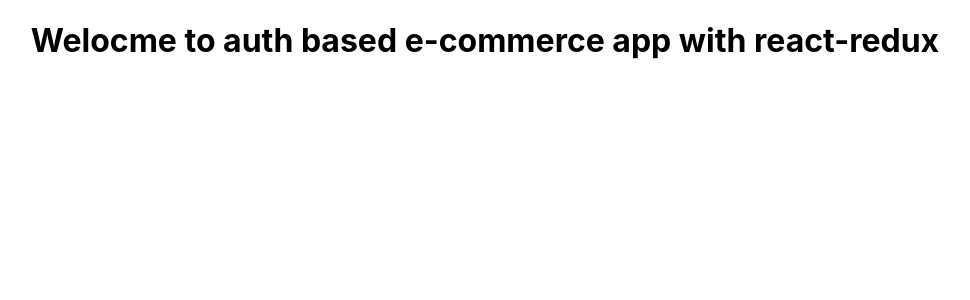
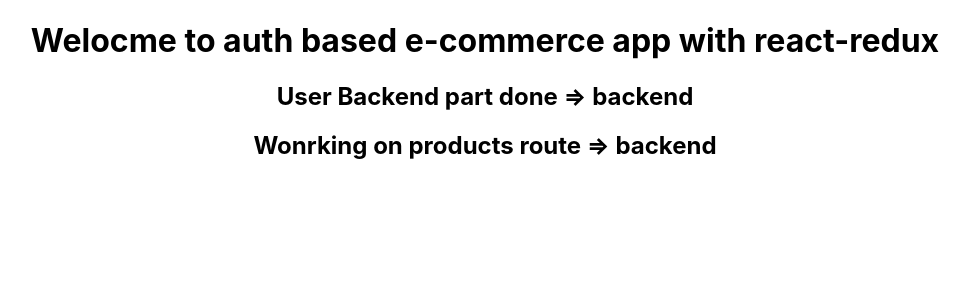
Before and after one commit to munsif12/auth-ecommerce-app-mern, a React (Create React App) app in the folder frontend/: page / in a window 1280 px wide. Shown: the top 300 px of the page, without its empty margins (155-1125 px from the left). Built offline with nearby package versions, Linux system fonts and the light colour scheme.

Commit message:
Ui change added todo and on going work

```diff
--- a/frontend/src/App.js
+++ b/frontend/src/App.js
@@ -4,6 +4,8 @@
   return (
     <div className="App">
       <h1>Welocme to auth based e-commerce app with react-redux</h1>
+      <h2>User Backend part done => backend</h2>
+      <h2>Wonrking on products route => backend</h2>
     </div>
   );
 }
```
